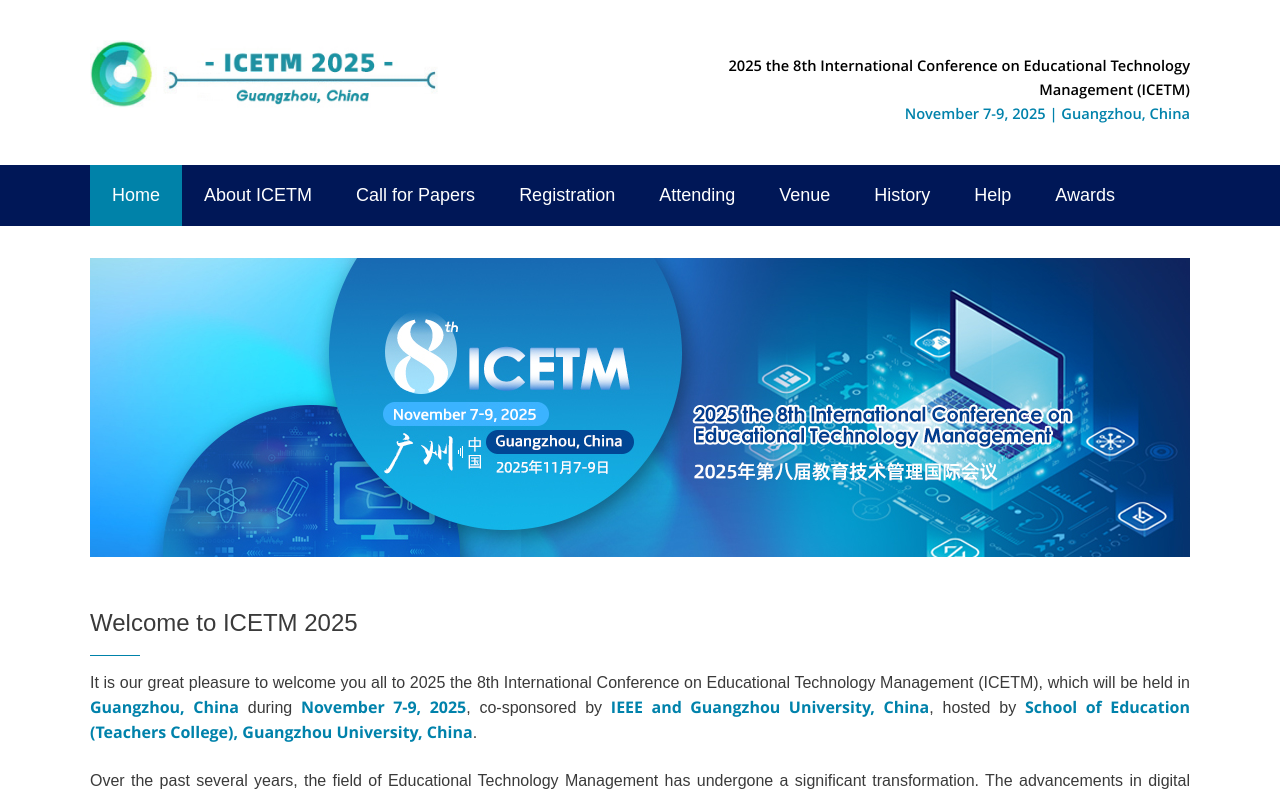
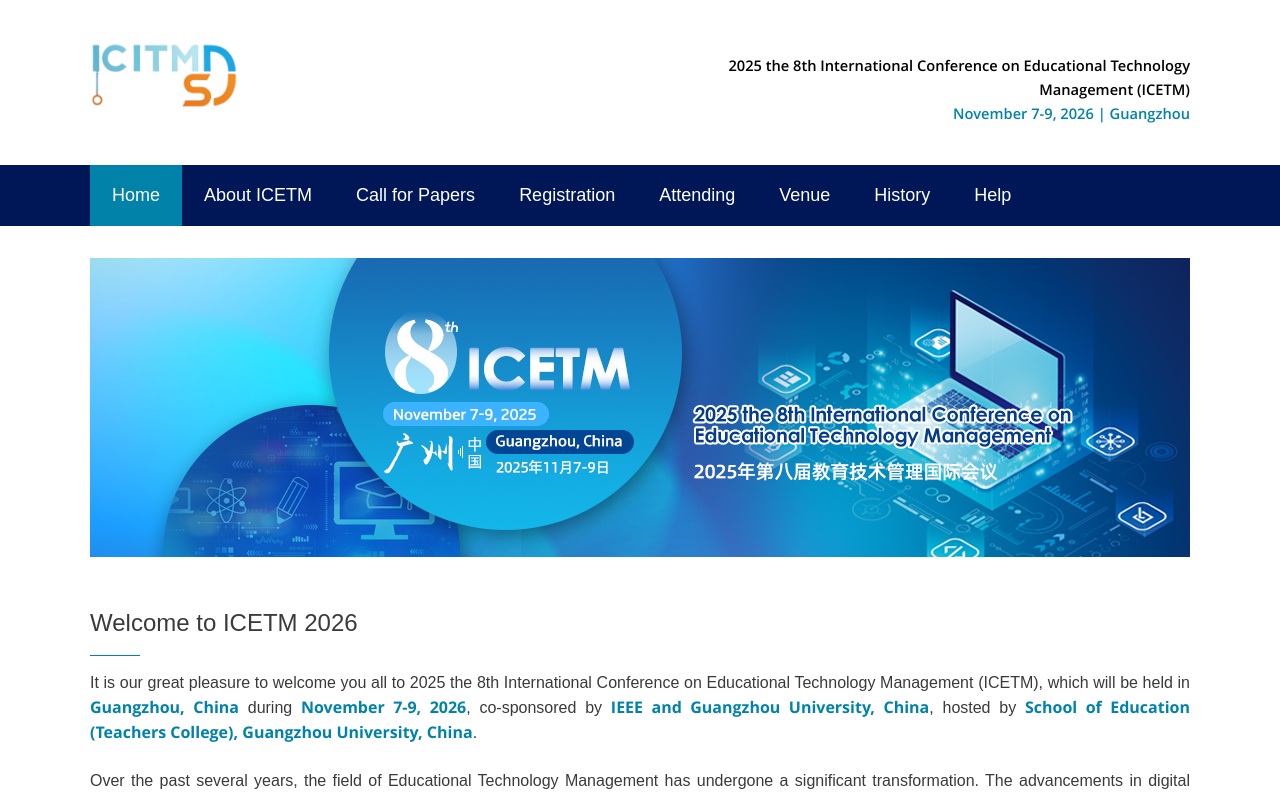
Before and after one commit to AgapeWorks/ICITMSD, a plain HTML site: page index.html in a window 1280 px wide. Shown: the top 796 px of the page. Drawn offline with Linux system fonts and the light colour scheme; a web font is replaced by a local one.

Commit message:
Design Changes

```diff
--- a/index.html
+++ b/index.html
@@ -89,13 +89,13 @@
                     <div class="textwidget">
                         <p>
                             <span style="font-size: 11pt"><font color="#000000">2025 the 8th International Conference on Educational Technology Management (ICETM)</font></span><br>
-                            <span style="font-size: 11pt">November 7-9, 2025 | Guangzhou, China</span></p>
+                            <span style="font-size: 11pt">November 7-9, 2026 | Guangzhou</span></p>
                     </div>
                 </aside>
             </div>
             <div class="site-logo">
                 <a href="index.html" title="ICETM" rel="home">
-				<img class="header-image" src="style/images/logo/ICETM-logo.jpg" alt="ICETM 2021" title="ICETM 2021" width="350" height="67">
+				<img class="header-image" src="Images/LOGO.png" alt="ICETM 2021" title="ICETM 2021" width="150" height="75">
 			</a>
             </div>
         </div>
@@ -153,8 +153,6 @@
 <span style="font-size: 13.5pt">History</span></a>
                         <ul class="sub-menu">
                             <li id="menu-item-35" class="menu-item menu-item-type-post_type menu-item-object-page menu-item-32"><a href="history.html">History Overview</a></li>
-                            <li id="menu-item-35" class="menu-item menu-item-type-post_type menu-item-object-page menu-item-32"><a href="2025.html">ICETM 2025</a></li>
-                            <li id="menu-item-35" class="menu-item menu-item-type-post_type menu-item-object-page menu-item-32"><a href="2022.html">ICETM 2022</a></li>
                             <li id="menu-item-35" class="menu-item menu-item-type-post_type menu-item-object-page menu-item-32"><a href="2019.html" target="_blank">ICETM 2019</a></li>
                         </ul>
                     </li>
@@ -167,8 +165,8 @@
                     </li>
                     <!-- <li id="menu-item-30" class="menu-item menu-item-type-post_type menu-item-object-page menu-item-30"><a href="cn.html">
 <span style="font-size: 13.5pt">中文</span></a></li> -->
-     <li id="menu-item-30" class="menu-item menu-item-type-post_type menu-item-object-page menu-item-30"><a href="Awards.html">
-<span style="font-size: 13.5pt">Awards</span></a></li>
+     <!-- <li id="menu-item-30" class="menu-item menu-item-type-post_type menu-item-object-page menu-item-30"><a href="Awards.html">
+<span style="font-size: 13.5pt">Awards</span></a></li> -->
                 </ul>
             </div>
 
@@ -232,11 +230,11 @@
                                     <!--// meta slider-->
                                 </div>
                                 <div id="main_bg04">
-                                    <div class="sub_title">Welcome to ICETM 2025</div>
+                                    <div class="sub_title">Welcome to ICETM 2026</div>
 
                                     <p>It is our great pleasure to welcome you all to 2025 the 8th International Conference on Educational Technology Management (ICETM), which will be held in
                                         <font color="#0082AB"><b>Guangzhou, China</b></font> during
-                                        <font color="#0082AB"><b>November 7-9, 2025</b></font>, co-sponsored by
+                                        <font color="#0082AB"><b>November 7-9, 2026</b></font>, co-sponsored by
                                         <font color="#0082AB"><b> IEEE and Guangzhou University, China</b></font>, hosted by
                                         <font color="#0082AB"><b> School of Education (Teachers College), Guangzhou University, China</b></font>.<br>
                                         <br> Over the past several years, the field of Educational Technology Management has undergone a significant transformation. The advancements in digital technologies have led to new educational paradigms, and the
```
Also changed, not shown: 2019.html (+5 -5 lines), Images/LOGO.png (added).
